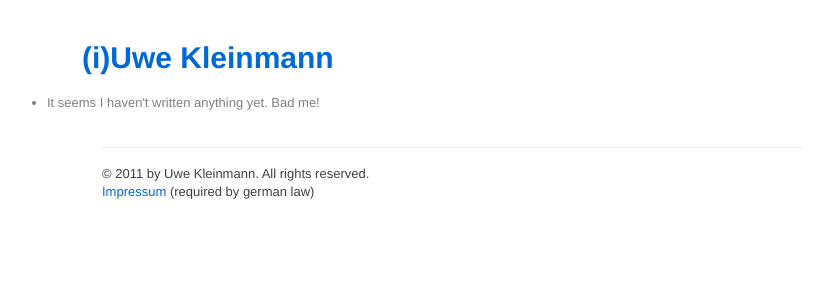
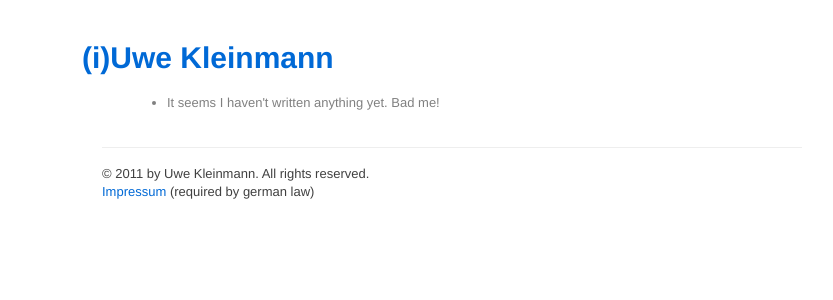
Before and after one commit to kleinmann/kleinmann.github.com, a Jekyll site: the page built from blog.html, in a window 1280 px wide. Shown: the top 300 px of the page, without its empty margins (148-981 px from the left). Built offline with Jekyll 4.4.1, drawn with Linux system fonts in a browser that asks for light colours; nearby versions of some CDN libraries; Markdown is read by kramdown in place of the engine named in the settings.

Commit message:
Aaaand it seems I have to resize the blog container.

```diff
--- a/blog.html
+++ b/blog.html
@@ -3,7 +3,7 @@ layout: base
 title: Uwe Kleinmann &laquo; Blog
 ---
 <div class="row">
-  <div class="span16">
+  <div class="span12 offset2">
     <ul id="posts">
       {% if site.posts.size == 0 %}
       <li>It seems I haven't written anything yet. Bad me!</li>
```
